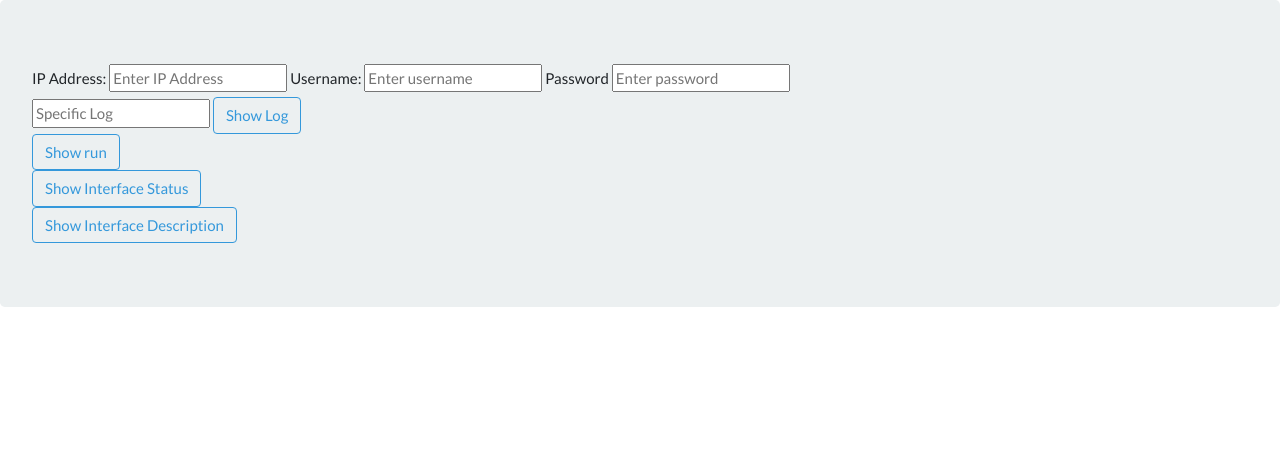
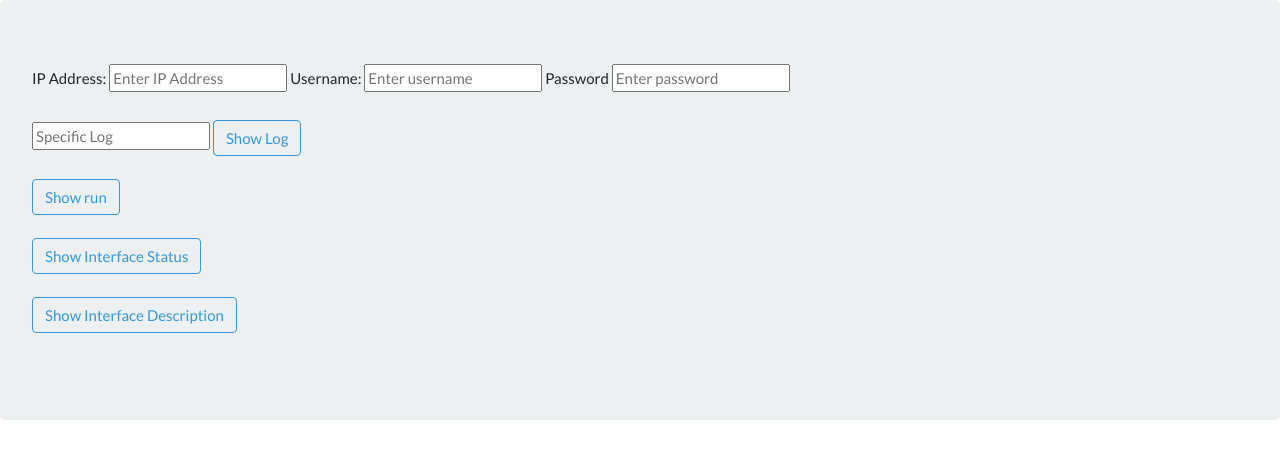
Before and after one commit to zoliron/Flask, a Flask app: page /switchCommandsRedirect in a window 1280 px wide. Shown: the part 71-530 px from the top of the page. Run offline with Flask 2, Linux system fonts and the light colour scheme; a user stored in the database is signed in; some libraries are stand-ins or nearby versions.

Commit message:
Fixing spacing

```diff
--- a/templates/switchCommands.html
+++ b/templates/switchCommands.html
@@ -12,20 +12,13 @@
             <label>Password </label>
             <input type="password" placeholder="Enter password" name="password">
             <br>
+            <br>
 
             <input type="text" placeholder="Specific Log" name="specificLog">
-            <button type="submit" class="btn btn-outline-info" name="command" value="show log | i ">Show Log</button>
-            <br>
-            <button type="submit" class="btn btn-outline-info" name="command" value="show run">Show run</button>
-            <br>
-            <button type="submit" class="btn btn-outline-info" name="command" value="show interface status">Show
-                Interface Status
-            </button>
-            <br>
-            <button type="submit" class="btn btn-outline-info" name="command" value="show interface description">Show
-                Interface Description
-            </button>
-            <br>
+            <button type="submit" class="btn btn-outline-info" name="command" value="show log | i ">Show Log</button><br><br>
+            <button type="submit" class="btn btn-outline-info" name="command" value="show run">Show run</button><br><br>
+            <button type="submit" class="btn btn-outline-info" name="command" value="show interface status">Show Interface Status</button><br><br>
+            <button type="submit" class="btn btn-outline-info" name="command" value="show interface description">Show Interface Description</button><br><br>
         </form>
     </div>
 </div>
```
Also changed, not shown: templates/dashboard.html (+0 -14 lines).
